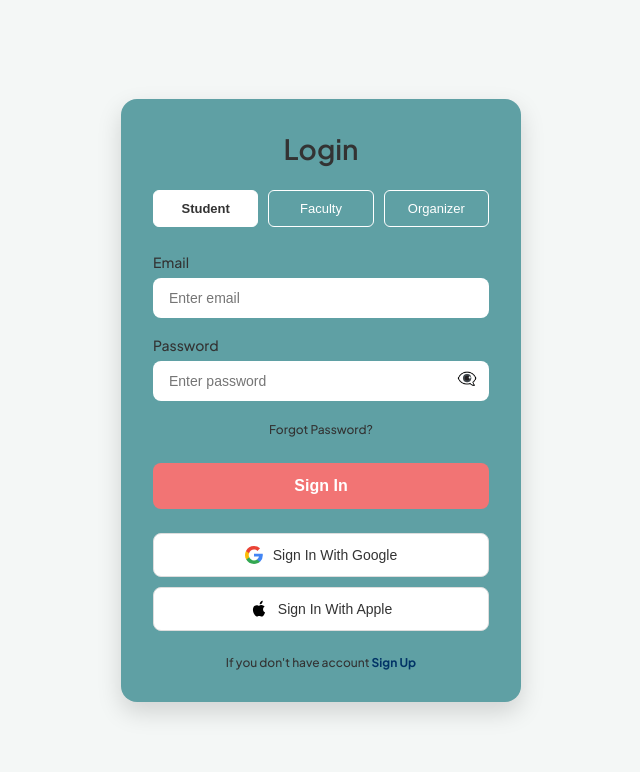
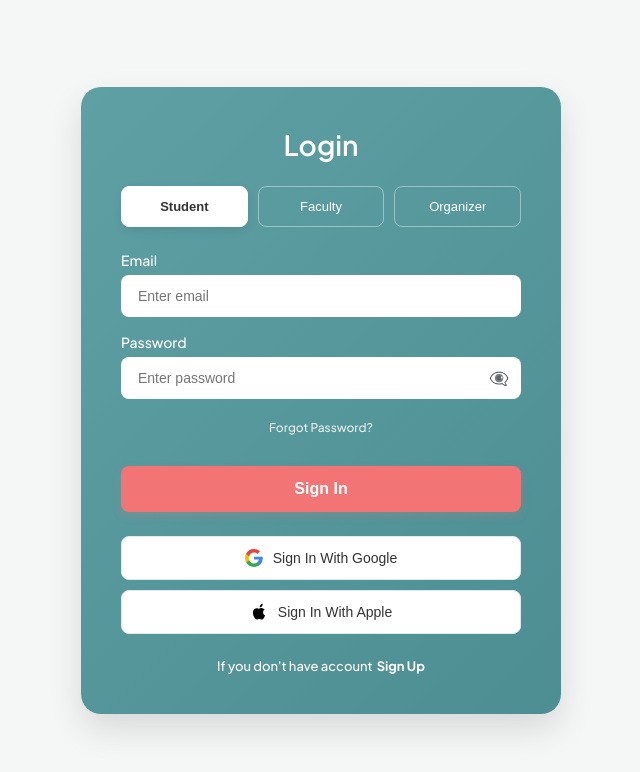
Before and after one commit to Abilash-Kumar18/Team-2, a React (Vite) app in the folder frontend/: page / in a window 1280 px wide. Shown: the top 772 px of the page, without its empty margins (319-959 px from the left). Built offline with nearby package versions, Linux system fonts and the light colour scheme.

Commit message:
added Signup

```diff
--- a/frontend/src/App.jsx
+++ b/frontend/src/App.jsx
@@ -1,6 +1,7 @@
 import React from 'react';
 import { BrowserRouter as Router, Routes, Route } from 'react-router-dom';
 import Login from './pages/login';
+import SignUpRole from './pages/SignUpRole';
 
 function App() {
   return (
@@ -8,6 +9,7 @@ function App() {
       <Routes>
         <Route path="/" element={<Login />} />
         <Route path="/login" element={<Login />} />
+        <Route path="/signup" element={<SignUpRole />} />
       </Routes>
     </Router>
   );
--- /dev/null
+++ b/frontend/src/pages/SignUpRole.css
@@ -0,0 +1,115 @@
+.signup-container {
+  display: flex;
+  justify-content: center;
+  align-items: center;
+  min-height: 100vh;
+  background-color: #f4f7f6;
+  padding: 20px;
+  box-sizing: border-box;
+  font-family: 'Plus Jakarta Sans', sans-serif;
+}
+
+.signup-card {
+  background: linear-gradient(135deg, #9cbec3 0%, #7A9CA1 100%);
+  width: 100%;
+  max-width: 440px;
+  border-radius: 16px;
+  padding: 32px;
+  box-shadow: 0 15px 35px rgba(0,0,0,0.12);
+  color: white;
+  box-sizing: border-box;
+  text-align: center;
+  display: flex;
+  flex-direction: column;
+  justify-content: center;
+  transition: transform 0.3s ease, box-shadow 0.3s ease;
+}
+
+.header {
+  position: relative;
+  text-align: center;
+  margin-bottom: 40px;
+  display: flex;
+  justify-content: center;
+  align-items: center;
+}
+
+.header h2 {
+  font-size: 32px;
+  font-weight: 600;
+  color: white;
+  margin: 0;
+}
+
+.back-arrow {
+  position: absolute;
+  left: 0;
+  top: 50%;
+  transform: translateY(-50%);
+  font-size: 28px;
+  cursor: pointer;
+  color: white;
+  line-height: 1;
+  transition: opacity 0.2s, transform 0.2s;
+}
+
+.back-arrow:hover {
+  opacity: 0.8;
+  transform: translateY(-50%) translateX(-2px);
+}
+
+.role-buttons {
+  margin-top: 20px;
+  margin-bottom: 20px;
+  display: flex;
+  flex-direction: column;
+  align-items: center;
+  gap: 24px;
+  width: 100%;
+}
+
+.role-btn {
+  width: 100%;
+  max-width: 280px;
+  padding: 16px 24px;
+  border: none;
+  border-radius: 12px;
+  background-color: white;
+  color: #333;
+  font-size: 18px;
+  font-weight: 600;
+  cursor: pointer;
+  box-shadow: 0 4px 12px rgba(0, 0, 0, 0.05);
+  transition: all 0.2s ease-in-out;
+}
+
+.role-btn:hover {
+  transform: translateY(-2px);
+  box-shadow: 0 8px 20px rgba(0, 0, 0, 0.12);
+  background-color: #fcfcfc;
+}
+
+.role-btn:active {
+  transform: translateY(0);
+  box-shadow: 0 4px 10px rgba(0, 0, 0, 0.08);
+}
+
+/* Media Queries for desktop view */
+@media (min-width: 768px) {
+  .signup-card {
+    padding: 40px;
+    border-radius: 20px;
+    max-width: 480px;
+  }
+}
+
+/* Media Queries for small mobile devices */
+@media (max-width: 480px) {
+  .signup-card {
+    padding: 24px 20px;
+  }
+  .role-btn {
+    padding: 14px 20px;
+    font-size: 16px;
+  }
+}
--- /dev/null
+++ b/frontend/src/pages/SignUpRole.jsx
@@ -0,0 +1,29 @@
+import { Link } from "react-router-dom";
+import "./SignUpRole.css";
+
+function SignUpRole() {
+  return (
+    <div className="signup-container">
+      <div className="signup-card">
+
+        <div className="header">
+          <Link to="/login" className="back-arrow" style={{ textDecoration: "none", color: "inherit" }}>←</Link>
+          <h2>Sign Up</h2>
+        </div>
+
+        <div className="role-buttons">
+          <button className="role-btn">
+            Student
+          </button>
+
+          <button className="role-btn">
+            Organizer
+          </button>
+        </div>
+
+      </div>
+    </div>
+  );
+}
+
+export default SignUpRole;
--- /dev/null
+++ b/frontend/src/pages/login.css
@@ -0,0 +1,243 @@
+.login-container {
+  display: flex;
+  align-items: center;
+  justify-content: center;
+  min-height: 100vh;
+  background-color: #f4f7f6;
+  padding: 20px;
+  box-sizing: border-box;
+  font-family: 'Plus Jakarta Sans', sans-serif;
+}
+
+.login-card {
+  background: linear-gradient(135deg, #5FA0A4 0%, #4C8E92 100%);
+  width: 100%;
+  max-width: 440px;
+  border-radius: 16px;
+  padding: 32px;
+  box-shadow: 0 15px 35px rgba(0,0,0,0.12);
+  color: white;
+  box-sizing: border-box;
+  transition: transform 0.3s ease, box-shadow 0.3s ease;
+}
+
+.login-title {
+  text-align: center;
+  color: white;
+  font-size: 28px;
+  margin-bottom: 24px;
+  font-weight: 600;
+}
+
+/* Role Toggles */
+.role-toggle-container {
+  display: flex;
+  justify-content: space-between;
+  gap: 10px;
+  margin-bottom: 24px;
+}
+
+.role-toggle-btn {
+  flex: 1;
+  padding: 12px 5px;
+  border-radius: 8px;
+  border: 1px solid rgba(255, 255, 255, 0.4);
+  cursor: pointer;
+  font-size: 13px;
+  font-weight: 500;
+  background-color: transparent;
+  color: white;
+  transition: all 0.2s ease-in-out;
+}
+
+.role-toggle-btn.active {
+  background-color: white;
+  color: #333;
+  font-weight: bold;
+  border-color: white;
+  box-shadow: 0 4px 10px rgba(0, 0, 0, 0.08);
+}
+
+.role-toggle-btn:hover:not(.active) {
+  background-color: rgba(255, 255, 255, 0.15);
+  border-color: rgba(255, 255, 255, 0.7);
+}
+
+/* Form Styles */
+.login-form {
+  text-align: left;
+}
+
+.login-label {
+  color: white;
+  font-size: 14px;
+  font-weight: 500;
+  display: block;
+  margin-bottom: 6px;
+}
+
+.login-input {
+  width: 100%;
+  padding: 12px 16px;
+  background-color: #ffffff;
+  border: 1.5px solid transparent;
+  border-radius: 8px;
+  margin-bottom: 16px;
+  box-sizing: border-box;
+  font-size: 14px;
+  color: #333;
+  transition: border-color 0.2s ease, box-shadow 0.2s ease;
+}
+
+.login-input:focus {
+  outline: none;
+  border-color: #F27474;
+  box-shadow: 0 0 0 3px rgba(242, 116, 116, 0.25);
+}
+
+.password-container {
+  position: relative;
+}
+
+.password-toggle-btn {
+  position: absolute;
+  right: 12px;
+  top: 12px;
+  border: none;
+  background: none;
+  cursor: pointer;
+  font-size: 16px;
+  padding: 0;
+  display: flex;
+  align-items: center;
+  justify-content: center;
+  opacity: 0.7;
+  transition: opacity 0.2s;
+}
+
+.password-toggle-btn:hover {
+  opacity: 1;
+}
+
+.forgot-password-link {
+  color: white;
+  font-size: 12px;
+  text-decoration: none;
+  font-weight: 500;
+  display: inline-block;
+  opacity: 0.85;
+  transition: opacity 0.2s, text-decoration 0.2s;
+}
+
+.forgot-password-link:hover {
+  opacity: 1;
+  text-decoration: underline;
+}
+
+.forgot-password-container {
+  text-align: center;
+  margin-bottom: 20px;
+}
+
+.login-submit-btn {
+  width: 100%;
+  padding: 14px;
+  background-color: #F27474;
+  color: white;
+  border: none;
+  border-radius: 8px;
+  font-weight: bold;
+  cursor: pointer;
+  font-size: 16px;
+  margin-top: 10px;
+  box-shadow: 0 4px 10px rgba(242, 116, 116, 0.2);
+  transition: all 0.2s ease-in-out;
+}
+
+.login-submit-btn:hover {
+  background-color: #e56363;
+  transform: translateY(-1px);
+  box-shadow: 0 6px 15px rgba(242, 116, 116, 0.3);
+}
+
+.login-submit-btn:active {
+  transform: translateY(0);
+}
+
+/* Social Buttons */
+.social-buttons-container {
+  margin-top: 24px;
+  display: flex;
+  flex-direction: column;
+  gap: 10px;
+}
+
+.social-btn {
+  width: 100%;
+  padding: 12px;
+  background-color: #ffffff;
+  color: #333;
+  border: 1px solid #e2e8f0;
+  border-radius: 8px;
+  font-weight: 500;
+  cursor: pointer;
+  font-size: 14px;
+  display: flex;
+  align-items: center;
+  justify-content: center;
+  gap: 10px;
+  transition: all 0.2s ease;
+}
+
+.social-btn:hover {
+  background-color: #f8fafc;
+  border-color: #cbd5e1;
+  transform: translateY(-1px);
+  box-shadow: 0 4px 8px rgba(0,0,0,0.05);
+}
+
+.social-btn:active {
+  transform: translateY(0);
+}
+
+/* Footer Link */
+.signup-redirect-text {
+  text-align: center;
+  color: white;
+  font-size: 13px;
+  margin-top: 24px;
+  font-weight: 500;
+}
+
+.signup-redirect-link {
+  color: #ffffff;
+  font-weight: bold;
+  text-decoration: none;
+  margin-left: 4px;
+  transition: opacity 0.2s;
+}
+
+.signup-redirect-link:hover {
+  opacity: 0.85;
+  text-decoration: underline;
+}
+
+/* Media Queries for Desktop view */
+@media (min-width: 768px) {
+  .login-card {
+    padding: 40px;
+    border-radius: 20px;
+    max-width: 480px;
+  }
+}
+
+/* Media Queries for small mobile devices */
+@media (max-width: 480px) {
+  .login-card {
+    padding: 24px 20px;
+  }
+  .role-toggle-btn {
+    padding: 10px 2px;
+    font-size: 12px;
+  }
+}
--- a/frontend/src/pages/login.jsx
+++ b/frontend/src/pages/login.jsx
@@ -1,4 +1,6 @@
 import React, { useState } from "react";
+import { Link } from "react-router-dom";
+import "./login.css";
 
 export default function Login() {
   const [role, setRole] = useState("Student");
@@ -6,85 +8,19 @@ export default function Login() {
   const [password, setPassword] = useState("");
   const [showPassword, setShowPassword] = useState(false);
 
-  // inline styles for figma design
-  const cardStyle = {
-    backgroundColor: "#5FA0A4",
-    width: "100%",
-    maxWidth: "400px",
-    borderRadius: "16px",
-    padding: "32px",
-    boxShadow: "0 10px 25px rgba(0,0,0,0.15)",
-    fontFamily: "'Plus Jakarta Sans', sans-serif",
-    margin: "auto"
-  };
-
-  const inputStyle = {
-    width: "100%",
-    padding: "12px 16px",
-    backgroundColor: "#ffffff",
-    border: "none",
-    borderRadius: "8px",
-    marginTop: "6px",
-    marginBottom: "16px",
-    boxSizing: "border-box",
-    fontSize: "14px",
-    color: "#333"
-  };
-
-  const btnStyle = {
-    width: "100%",
-    padding: "14px",
-    backgroundColor: "#F27474",
-    color: "white",
-    border: "none",
-    borderRadius: "8px",
-    fontWeight: "bold",
-    cursor: "pointer",
-    fontSize: "16px",
-    marginTop: "10px"
-  };
-
-  const socialBtnStyle = {
-    width: "100%",
-    padding: "12px",
-    backgroundColor: "#ffffff",
-    color: "#333",
-    border: "1px solid #ddd",
-    borderRadius: "8px",
-    fontWeight: "500",
-    cursor: "pointer",
-    fontSize: "14px",
-    marginBottom: "10px",
-    display: "flex",
-    alignItems: "center",
-    justifyContent: "center",
-    gap: "10px"
-  };
-
   return (
-    <div style={{ display: "flex", alignItems: "center", justifyContent: "center", minHeight: "100vh", backgroundColor: "#f4f7f6", padding: "20px" }}>
-      <div style={cardStyle}>
-        <h1 style={{ textAlign: "center", color: "#333", fontSize: "28px", marginBottom: "24px", fontWeight: "600" }}>Login</h1>
+    <div className="login-container">
+      <div className="login-card">
+        <h1 className="login-title">Login</h1>
 
         {/* Role Toggles */}
-        <div style={{ display: "flex", justifyContent: "space-between", gap: "10px", marginBottom: "24px" }}>
+        <div className="role-toggle-container">
           {["Student", "Faculty", "Organizer"].map((item) => (
             <button
               key={item}
               type="button"
               onClick={() => setRole(item)}
-              style={{
-                flex: 1,
-                padding: "10px 5px",
-                borderRadius: "6px",
-                border: "1px solid white",
-                cursor: "pointer",
-                fontSize: "13px",
-                fontWeight: role === item ? "bold" : "normal",
-                backgroundColor: role === item ? "white" : "transparent",
-                color: role === item ? "#333" : "white",
-                transition: "all 0.2s"
-              }}
+              className={`role-toggle-btn ${role === item ? "active" : ""}`}
             >
               {item}
             </button>
@@ -92,45 +28,45 @@ export default function Login() {
         </div>
 
         {/* Form */}
-        <form onSubmit={(e) => e.preventDefault()} style={{ textAlign: "left" }}>
-          <label style={{ color: "#333", fontSize: "14px", fontWeight: "500" }}>Email</label>
+        <form onSubmit={(e) => e.preventDefault()} className="login-form">
+          <label className="login-label">Email</label>
           <input
             type="email"
             value={email}
             onChange={(e) => setEmail(e.target.value)}
-            style={inputStyle}
+            className="login-input"
             placeholder="Enter email"
           />
 
-          <label style={{ color: "#333", fontSize: "14px", fontWeight: "500" }}>Password</label>
-          <div style={{ position: "relative" }}>
+          <label className="login-label">Password</label>
+          <div className="password-container">
             <input
               type={showPassword ? "text" : "password"}
               value={password}
               onChange={(e) => setPassword(e.target.value)}
-              style={inputStyle}
+              className="login-input"
               placeholder="Enter password"
             />
             <button
               type="button"
               onClick={() => setShowPassword(!showPassword)}
-              style={{ position: "absolute", right: "12px", top: "14px", border: "none", background: "none", cursor: "pointer", fontSize: "16px" }}
+              className="password-toggle-btn"
             >
               {showPassword ? "👁️" : "👁️‍🗨️"}
             </button>
           </div>
 
-          <div style={{ textAlign: "center", marginBottom: "15px" }}>
-            <a href="#" style={{ color: "#333", fontSize: "12px", textDecoration: "none", fontWeight: "500" }}>Forgot Password?</a>
+          <div className="forgot-password-container">
+            <a href="#" className="forgot-password-link">Forgot Password?</a>
           </div>
 
-          <button type="submit" style={btnStyle}>Sign In</button>
+          <button type="submit" className="login-submit-btn">Sign In</button>
         </form>
 
         {/* Social Buttons with Accurate SVGs */}
-        <div style={{ marginTop: "24px" }}>
+        <div className="social-buttons-container">
           {/* Google Button */}
-          <button style={socialBtnStyle}>
+          <button className="social-btn">
             <svg width="18" height="18" viewBox="0 0 24 24">
               <path fill="#4285F4" d="M23.745 12.27c0-.7-.06-1.4-.19-2.07H12v3.92h6.61a5.66 5.66 0 0 1-2.45 3.71v3.08h3.95a11.95 11.95 0 0 0 3.63-8.64z"/>
               <path fill="#34A853" d="M12 24c3.24 0 5.95-1.08 7.93-2.91l-3.95-3.08c-1.1.74-2.5 1.18-3.98 1.18-3.07 0-5.67-2.08-6.6-4.88H1.31v3.18A12 12 0 0 0 12 24z"/>
@@ -141,7 +77,7 @@ export default function Login() {
           </button>
 
           {/* Apple Button */}
-          <button style={socialBtnStyle}>
+          <button className="social-btn">
             <svg width="18" height="18" viewBox="0 0 24 24" fill="#000000">
               <path d="M18.71 19.5c-.83 1.24-1.71 2.45-3.05 2.47-1.34.03-1.77-.79-3.29-.79-1.53 0-2 .77-3.27.82-1.31.05-2.3-1.32-3.14-2.53C4.25 17 2.94 12.45 4.7 9.39c.87-1.52 2.43-2.48 4.12-2.51 1.28-.02 2.5.87 3.29.87.78 0 2.26-1.07 3.81-.91.65.03 2.47.26 3.64 1.98-.09.06-2.17 1.28-2.15 3.81.03 3.02 2.65 4.03 2.68 4.04-.03.07-.42 1.44-1.38 2.83M15.97 4.17c.66-.81 1.11-1.93.99-3.06-1 .04-2.21.67-2.93 1.49-.62.69-1.16 1.84-1.01 2.96 1.12.09 2.27-.58 2.95-1.39z"/>
             </svg>
@@ -149,9 +85,9 @@ export default function Login() {
           </button>
         </div>
 
-        <p style={{ textAlign: "center", color: "#333", fontSize: "12px", marginTop: "24px", fontWeight: "500" }}>
-          If you don't have account{" "}
-          <a href="#" style={{ color: "#003366", fontWeight: "bold", textDecoration: "none" }}>Sign Up</a>
+        <p className="signup-redirect-text">
+          If you don't have account
+          <Link to="/signup" className="signup-redirect-link">Sign Up</Link>
         </p>
       </div>
     </div>
```
